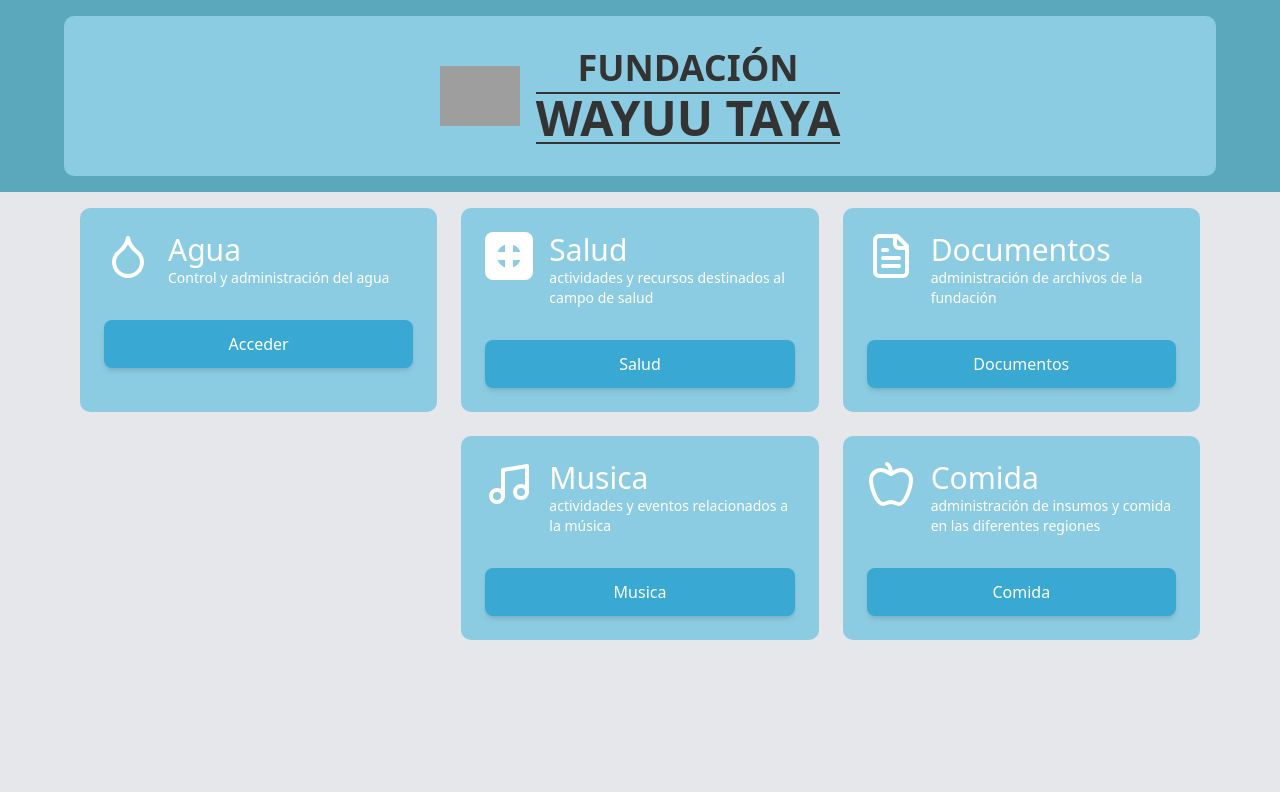
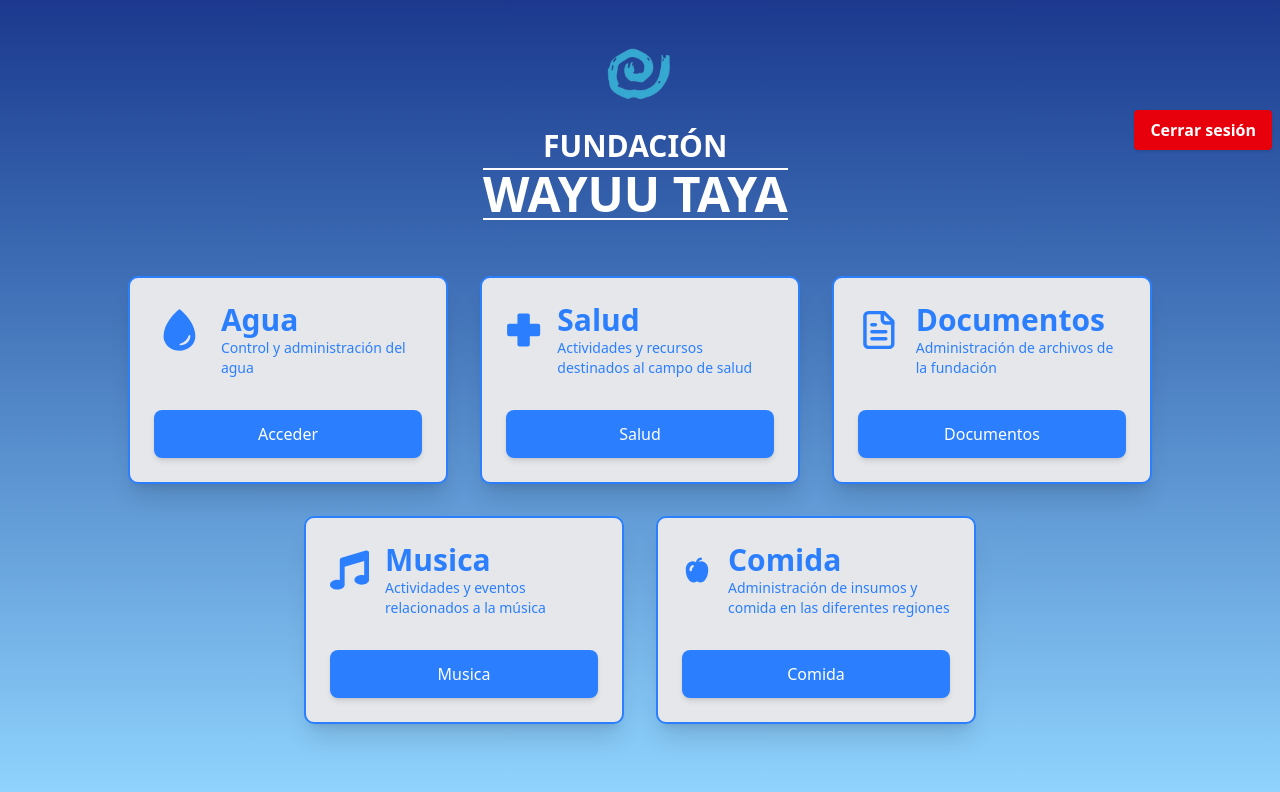
Before and after one commit to Eduardo282x/wayu-taya, a React (Vite) app: page / in a window 1280 px wide. Shown: the top 792 px of the page. Built offline with nearby package versions, Linux system fonts and the light colour scheme; no server answers; grey boxes are pictures that could not be loaded; a web font is replaced by a local one.

Commit message:
cambios a la interfaz y boton de cerrar sesion en home agregado

```diff
--- a/src/pages/home/Home.tsx
+++ b/src/pages/home/Home.tsx
@@ -1,115 +1,69 @@
-import type React from "react"
-import { Droplet, FileText, Music, Apple } from "lucide-react"
-import { Link } from "react-router"
+import { Link, useNavigate } from "react-router";
+import logo from '@/assets/img/logo.png';
+import { CategoryCardProps, optionsMenu } from "./menu.data";
 
 export default function Home() {
+  const navigate= useNavigate();
   return (
-    <div className="min-h-screen bg-gray-200">
+    <div className="min-h-screen bg-gradient-to-b from-blue-900 to-[#91d5ff]">
       {/* Header with logo */}
-      <header className="w-full bg-[#5BA7BC] p-4">
-        <div className="mx-auto max-w-6xl">
-          <div className="rounded-lg bg-[#8CCCE2] p-8 text-center">
-            <div className="flex items-center justify-center">
-              <img src="/logo.png" alt="Fundación Wayuu Taya Logo" width={80} height={80} className="mr-4" />
-              <h1 className="text-2xl font-bold text-[#333333] md:text-4xl">
-                FUNDACIÓN
-                <div className="mt-1 border-b-2 border-t-2 border-[#333333] text-3xl md:text-5xl">WAYUU TAYA</div>
-              </h1>
-            </div>
+      <header className="w-full p-2">
+        <div className="mx-auto max-w-8xl flex items-center justify-between">
+          <div className="w-32"></div>
+          {/* Logo y título centrados */}
+          <div className="p-8 text-center flex flex-col items-center justify-center">
+            <img src={logo} alt="Fundación Wayuu Taya Logo" width={80} height={80} className="mb-2" />
+            <h1 className="text-2xl font-bold text-[#fff] md:text-3xl">
+              FUNDACIÓN
+              <div className="mt-1 border-b-2 border-t-2 border-[#fff] text-3xl md:text-5xl">WAYUU TAYA</div>
+            </h1>
           </div>
+          <button
+            className="bg-red-600 text-white font-semibold py-2 px-4 rounded shadow cursor-pointer transition-colors  hover:bg-[#570206] duration-300"
+            onClick={() => navigate('/login')}
+
+          >
+            Cerrar sesión
+          </button>
         </div>
       </header>
 
       {/* Main content */}
       <main className="mx-auto max-w-6xl p-4">
-        <div className="grid grid-cols-1 gap-6 md:grid-cols-2 lg:grid-cols-3">
-          {/* Agua Card */}
-          <CategoryCard
-            title="Agua"
-            description="Control y administración del agua"
-            icon={<Droplet size={48} className="text-white" />}
-            buttonText="Acceder"
-          />
+        <div className="flex flex-wrap justify-center items-start gap-8 w-full">
 
-          {/* Salud Card */}
-          <CategoryCard
-            title="Salud"
-            description="actividades y recursos destinados al campo de salud"
-            icon={
-              <div className="flex h-12 w-12 items-center justify-center rounded-md bg-white text-[#8CCCE2]">
-                <div className="relative h-10 w-10">
-                  <div className="absolute inset-0 flex items-center justify-center">
-                    <div className="h-6 w-6 rounded-full bg-[#8CCCE2]" />
-                  </div>
-                  <div className="absolute inset-0">
-                    <div className="flex h-full items-center justify-center">
-                      <div className="h-10 w-2 rounded-sm bg-white" />
-                    </div>
-                  </div>
-                  <div className="absolute inset-0">
-                    <div className="flex h-full items-center justify-center">
-                      <div className="h-2 w-10 rounded-sm bg-white" />
-                    </div>
-                  </div>
-                </div>
-              </div>
-            }
-            buttonText="Salud"
-          />
-
-          {/* Documentos Card */}
-          <CategoryCard
-            title="Documentos"
-            description="administración de archivos de la fundación"
-            icon={<FileText size={48} className="text-white" />}
-            buttonText="Documentos"
-          />
-
-          {/* Musica Card */}
-          <CategoryCard
-            title="Musica"
-            description="actividades y eventos relacionados a la música"
-            icon={<Music size={48} className="text-white" />}
-            buttonText="Musica"
-            className="col-span-1 md:col-span-1 lg:col-span-1 md:col-start-1 lg:col-start-2"
-          />
-
-          {/* Comida Card */}
-          <CategoryCard
-            title="Comida"
-            description="administración de insumos y comida en las diferentes regiones"
-            icon={<Apple size={48} className="text-white" />}
-            buttonText="Comida"
-            className="col-span-1 md:col-span-1 lg:col-span-1 md:col-start-2 lg:col-start-3"
-          />
+          {optionsMenu && optionsMenu.map((me: CategoryCardProps, index: number) => (
+            <CategoryCard
+              key={index}
+              title={me.title}
+              description={me.description}
+              icon={me.icon}
+              buttonText={me.buttonText}
+              url={me.url}
+            />
+          ))}
         </div>
       </main>
     </div>
   )
 }
 
-interface CategoryCardProps {
-  title: string
-  description: string
-  icon: React.ReactNode
-  buttonText: string
-  className?: string
-}
+function CategoryCard({ title, description, icon: Icon, buttonText, url }: CategoryCardProps) {
+  return (
+    <div className={`rounded-lg shadow-xl bg-gray-200 border-2 border-blue-500 w-80 h-52 p-6`}>
+      <div className="mb-4 flex items-start justify-between gap-4">
+        <Icon className="text-blue-500 size-14" />
 
-function CategoryCard({ title, description, icon, buttonText, className = "" }: CategoryCardProps) {
-  return (
-    <div className={`rounded-lg bg-[#8CCCE2] p-6 ${className}`}>
-      <div className="mb-4 flex items-start">
-        <div className="mr-4">{icon}</div>
         <div>
-          <h2 className="text-3xl font-light text-white">{title}</h2>
-          <p className="text-sm text-white">{description}</p>
+          <h2 className="text-3xl text-blue-500 font-semibold">{title}</h2>
+          <p className="text-sm text-blue-500">{description}</p>
         </div>
       </div>
+
       <div className="mt-8">
         <Link
-          to="#"
-          className="block rounded-md bg-[#39A9D3] py-3 text-center font-medium text-white shadow-md transition-colors hover:bg-[#2D8CAF]"
+          to={url}
+          className="block rounded-md bg-blue-500 py-3 text-center font-medium text-white shadow-md transition-colors hover:bg-[#3a4ea1] hover:text-white"
         >
           {buttonText}
         </Link>
```
